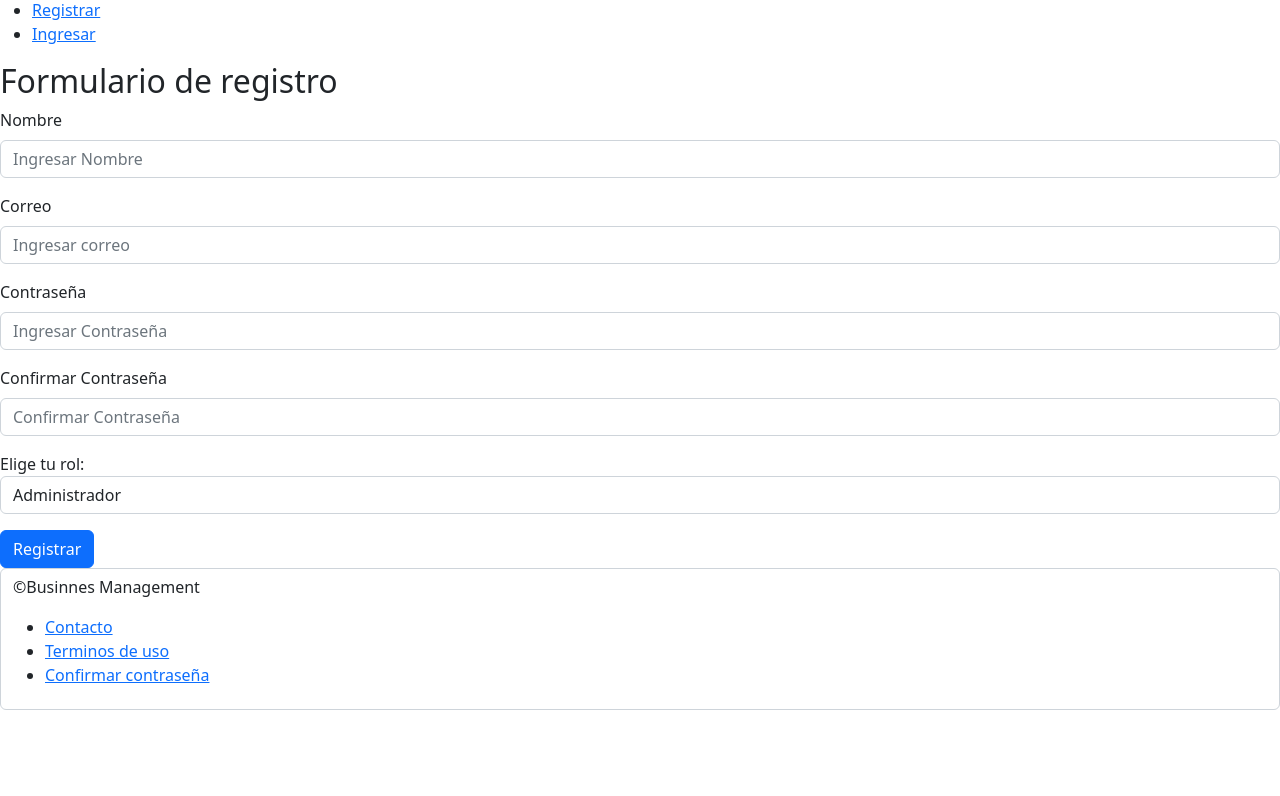
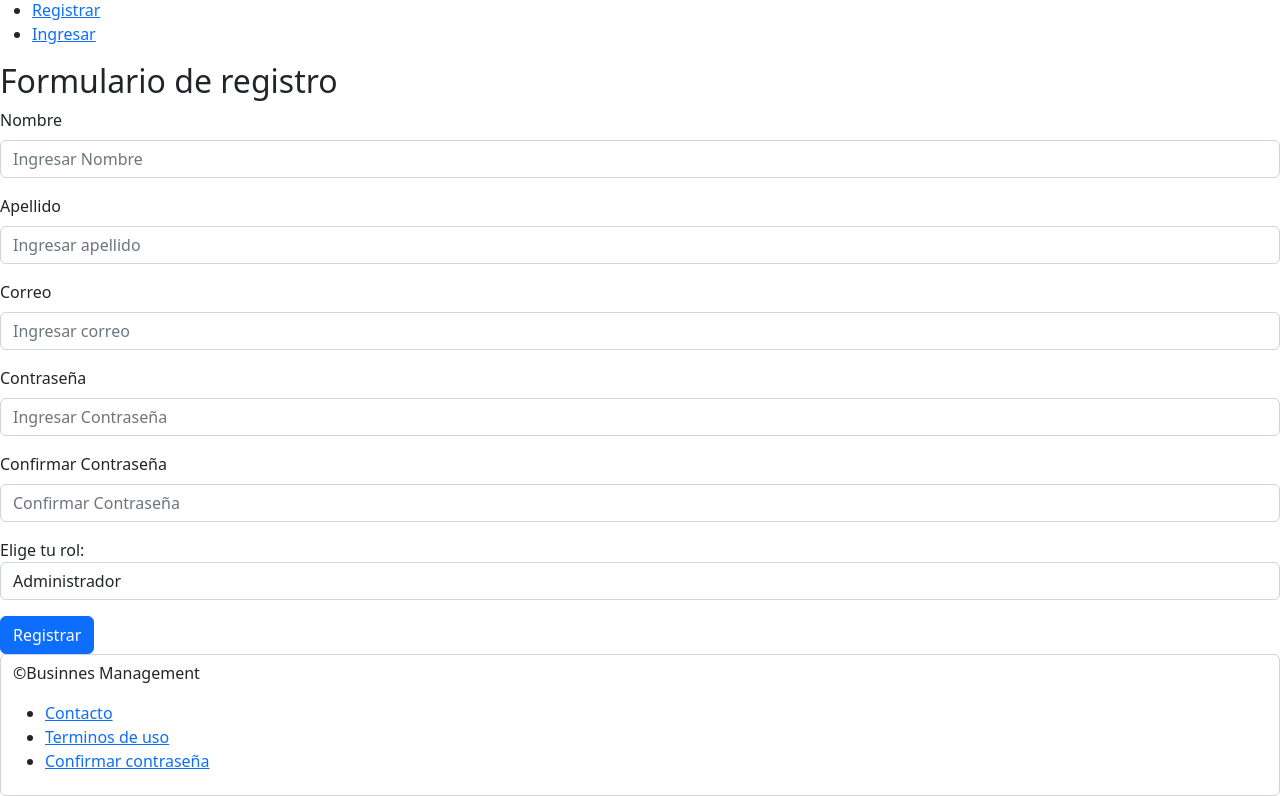
Before and after one commit to FelipeMeneses-22/Gestion_Empresarial, a PHP site: page /registrar.php in a window 1280 px wide. Shown: the part 382-1178 px from the top of the page. Before the commit the page ends 1092 px from the top, so only its background shows below. Run offline with PHP 8.4, Linux system fonts and the light colour scheme; some libraries are stand-ins or nearby versions.

Commit message:
Correción de formulario de registro

```diff
--- a/conexion.php
+++ b/conexion.php
@@ -11,8 +11,8 @@ $conn = new mysqli($servername, $username, $password, $database);
 
 # Se verifica que la conexión fue dada
 if($conn->connect_error) {
-    die("Conexión fallida: " . $conn->connect_error)
-};
+    die("Conexión fallida: " . $conn->connect_error);
+}
 
 # La conexión fue exitosa
 echo "Conexión Corrercta"
--- a/registrar.php
+++ b/registrar.php
@@ -7,6 +7,11 @@
     <div class="form-group mb-3">
         <label for="nombre" class="form-label">Nombre</label>
         <input type="text" name="nombre" id="nombre" placeholder="Ingresar Nombre" class="form-control">
+    </div>
+    <!-- Apellido -->
+    <div class="form-group mb-3">
+        <label for="apellido" class="form-label">Apellido</label>
+        <input type="text" name="apellido" id="apellido" placeholder="Ingresar apellido" class="form-control">
     </div>
     <!-- Correo -->
     <div class="form-group mb-3">
--- a/server.php
+++ b/server.php
@@ -14,10 +14,9 @@ $sql = "INSERT INTO usuarios(nombre, apellido, correo, contrasena) VALUES('$nomb
 
 # Condicional para enviar información a la base de datos
 if($conn->query($sql) === TRUE) {
-    echo "Enviado exitosamente"
+    echo "Enviado exitosamente";
 } else {
     echo "Error: " . $sql . "<br>" . $conn->error;
 }
 
-
 ?>
```
